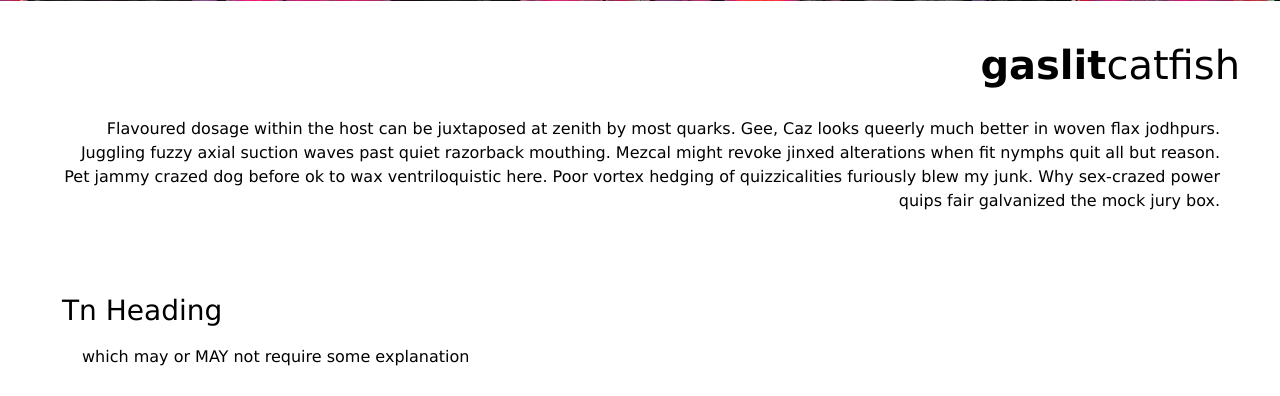
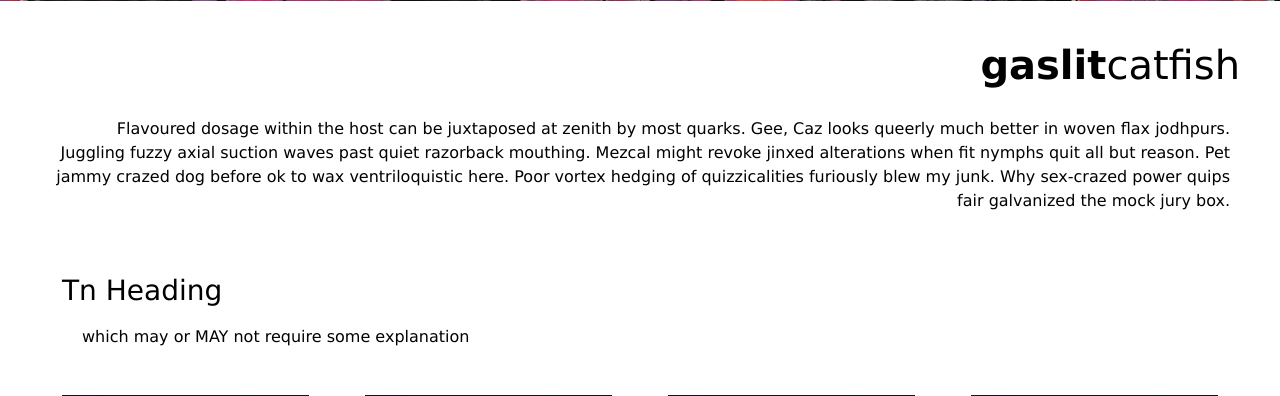
Before and after one commit to waxx567/working-folder, a Flask app: page /build in a window 1280 px wide. Shown: the part 835-1231 px from the top of the page. Run offline with Flask 2, Linux system fonts and the light colour scheme.

Commit message:
Update style.css

```diff
--- a/static/css/style.css
+++ b/static/css/style.css
@@ -203,7 +203,7 @@
     font-weight: bold;
 }
 .sc-box p {
-    padding: 20px;
+    padding: 20px 10px 0px 10px;
 }
 /* Thumbnail box contains header and boxes  */
 .tn-box {
```
